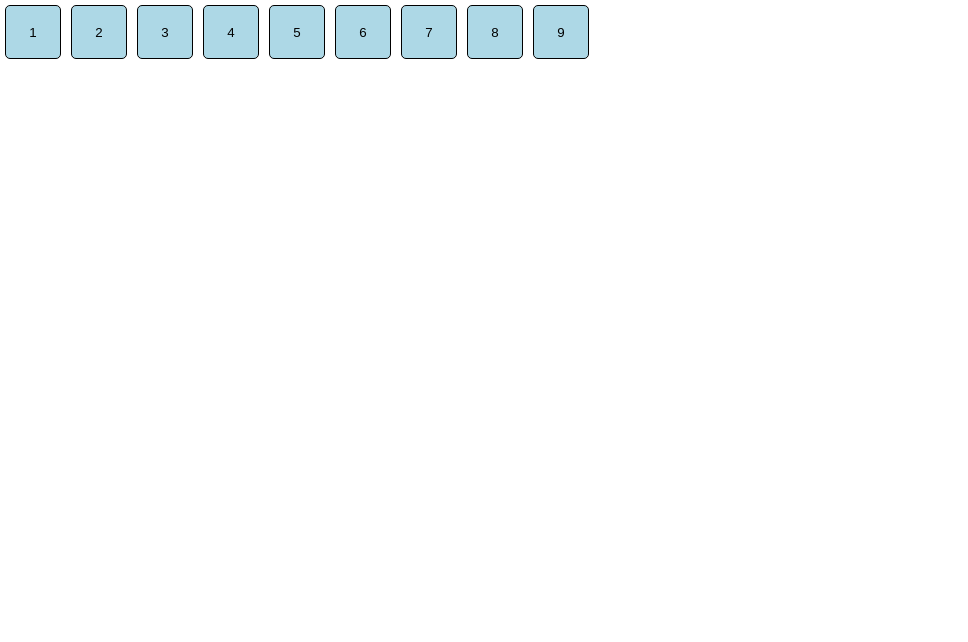
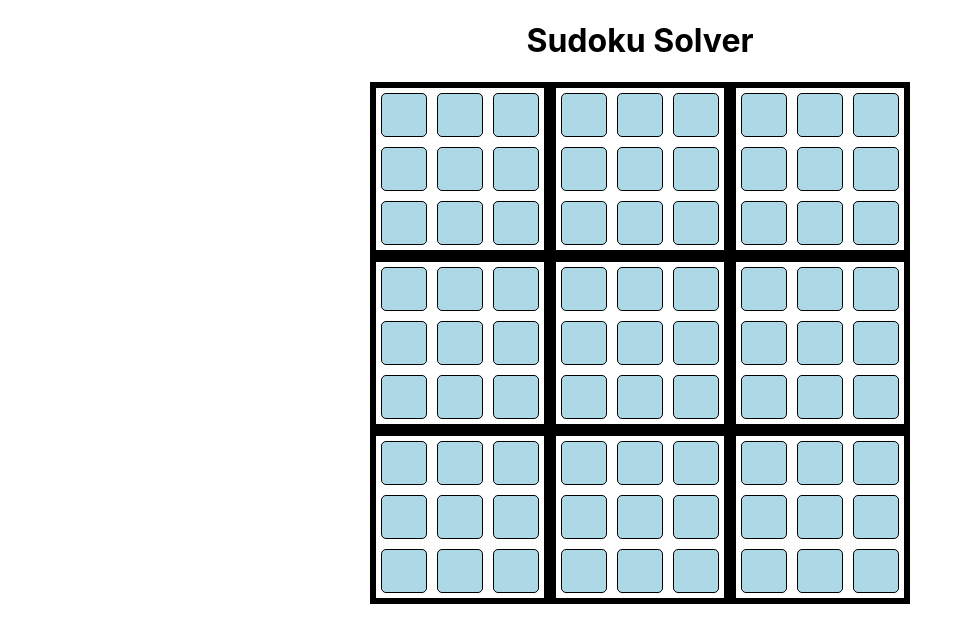
Before and after one commit to Phlipr/sudoku-solver, a React (Create React App) app: page / in a window 1280 px wide. Shown: the top 642 px of the page, without its empty margins (0-968 px from the left). Built offline with nearby package versions, Linux system fonts and the light colour scheme.

Commit message:
Completed most of UI and started on Redux state.

```diff
--- a/package.json
+++ b/package.json
@@ -8,7 +8,11 @@
     "@testing-library/user-event": "^12.1.10",
     "react": "^17.0.2",
     "react-dom": "^17.0.2",
+    "react-redux": "^7.2.6",
     "react-scripts": "4.0.3",
+    "redux": "^4.1.2",
+    "redux-logger": "^3.0.6",
+    "redux-thunk": "^2.4.1",
     "styled-components": "^5.3.3",
     "web-vitals": "^1.0.1"
   },
--- a/src/App.js
+++ b/src/App.js
@@ -1,26 +1,36 @@
 import './App.css';
-import React, { useState } from "react";
+import React from "react";
 import styled from "styled-components";
 
-import Box from './components/box/box.component';
+import Row from './components/row.component';
 
 const Board = styled.div`
-  display: flex;
+  align-items: center;
 `;
 
-const initialBoxList = [1, 2, 3, 4, 5, 6, 7, 8, 9];
+const Title = styled.h1`
+  justify-content: center;
+  align-items: center;
+  text-align: center;
+`;
+
+const Page = styled.div`
+  align-items: center;
+  display: flex;
+  flex-direction: column;
+`;
 
 const App = () => {
-  const [boxes, setBoxes] = useState(initialBoxList);
 
   return (
-    <Board>
-      {
-        boxes.map((box, idx) => (
-          <Box initialValue={box} id={idx} />
-        ))
-      }
-    </Board>
+    <Page>
+      <Title>Sudoku Solver</Title>
+      <Board>
+        <Row id={1} />
+        <Row id={2} />
+        <Row id={3} />
+      </Board>
+    </Page>
   );
 }
 
--- a/src/components/box/box.component.jsx
+++ b/src/components/box.component.jsx
@@ -6,13 +6,13 @@ const BoxContainer = styled.input`
     border-radius: 5px;
     background-color: lightblue;
     text-align: center;
-    width: 50px;
-    height: 50px;
-    margin: 5px;
+    font-size: 20px;
+    height: 40px;
+    width: 40px;
 `;
 
-const Box = ({ initialValue }) => {
-    const [value, setValue] = useState(initialValue);
+const Box = ({ id }) => {
+    const [value, setValue] = useState("");
     return (
         <BoxContainer
             className="box"
--- /dev/null
+++ b/src/components/row.component.jsx
@@ -0,0 +1,22 @@
+import React from "react";
+import styled from "styled-components";
+
+import Square from "./square.component";
+
+const RowContainer = styled.div`
+    display: grid;
+    grid-template-columns: repeat(3, 180px);
+`;
+
+const Row = ({ id }) => (
+    <>
+        <RowContainer>
+            <Square id={`${id}-1`} />
+            <Square id={`${id}-2`} />
+            <Square id={`${id}-3`} />
+        </RowContainer>
+    </>
+
+);
+
+export default Row;
--- /dev/null
+++ b/src/components/square.component.jsx
@@ -0,0 +1,33 @@
+import React from "react";
+import styled from "styled-components";
+
+import Box from "./box.component";
+
+const SquareContainer = styled.div`
+    display: grid;
+    grid-template-columns: repeat(3, 1fr);
+    column-gap: 10px;
+    row-gap: 10px;
+    border: 6px solid black;
+    padding: 5px;
+    align-items: center;
+    margin: auto;
+`;
+
+const Square = ({ id }) => (
+    <>
+        <SquareContainer>
+            <Box id={`${id}-1`} />
+            <Box id={`${id}-2`} />
+            <Box id={`${id}-3`} />
+            <Box id={`${id}-4`} />
+            <Box id={`${id}-5`} />
+            <Box id={`${id}-6`} />
+            <Box id={`${id}-7`} />
+            <Box id={`${id}-8`} />
+            <Box id={`${id}-9`} />
+        </SquareContainer>
+    </>
+);
+
+export default Square;
--- a/src/index.js
+++ b/src/index.js
@@ -3,10 +3,15 @@ import ReactDOM from 'react-dom';
 import './index.css';
 import App from './App';
 import reportWebVitals from './reportWebVitals';
+import { Provider } from "react-redux";
+
+import { store } from "./redux/store";
 
 ReactDOM.render(
   <React.StrictMode>
-    <App />
+    <Provider store={store}>
+      <App />
+    </Provider>
   </React.StrictMode>,
   document.getElementById('root')
 );
--- /dev/null
+++ b/src/redux/box/box.reducer.js
@@ -0,0 +1,14 @@
+import { generateInitialState } from "./box.utils";
+
+const INITIAL_STATE = generateInitialState();
+
+console.log("Initial state = ", INITIAL_STATE);
+
+const boxReducer = (state = INITIAL_STATE, action) => {
+    switch (action.type) {
+        default:
+            return state;
+    }
+}
+
+export default boxReducer;
--- /dev/null
+++ b/src/redux/box/box.utils.js
@@ -0,0 +1,48 @@
+const generateAllBoxIds = (currentString) => {
+    if (currentString[0] > 3) return;
+    if (currentString[2] > 3) return;
+    if (currentString.length === 6) return [currentString.substring(0, 5)];
+
+    var ret = [];
+
+    for (var i = 1; i < 10; i++) {
+        ret.push.apply(ret, generateAllBoxIds(currentString + i + "-"));
+    }
+
+    return ret;
+}
+
+const getRowNumber = (boxId) => {
+    let bigRow = boxId[0];
+    let box = boxId[4];
+
+    let rowlet = Math.ceil(box / 3);
+
+    let row = (bigRow - 1) * 3 + rowlet;
+
+    return row;
+};
+
+const getColumnNumber = (boxId) => {
+    return 1;
+};
+
+const getSquareNumber = (boxId) => {
+    return 1;
+}
+
+export const generateInitialState = () => {
+    let boxIdArray = generateAllBoxIds('');
+
+    let boxState = boxIdArray.reduce((currObject, boxId) => {
+        currObject[boxId] = {
+            possibles: [1, 2, 3, 4, 5, 6, 7, 8, 9],
+            row: getRowNumber(boxId),
+            column: getColumnNumber(boxId),
+            square: getSquareNumber(boxId)
+        };
+        return currObject;
+    }, {});
+
+    return boxState;
+};
--- /dev/null
+++ b/src/redux/root-reducer.js
@@ -0,0 +1,9 @@
+import { combineReducers } from "redux";
+
+import boxReducer from "./box/box.reducer";
+
+const rootReducer = combineReducers({
+    box: boxReducer
+});
+
+export default rootReducer;
--- /dev/null
+++ b/src/redux/store.js
@@ -0,0 +1,13 @@
+import { createStore, applyMiddleware } from "redux";
+import logger from "redux-logger";
+import thunkMiddleware from "redux-thunk";
+
+import rootReducer from "./root-reducer";
+
+const middlewares = [thunkMiddleware];
+
+if (process.env.NODE_ENV === "development") {
+    middlewares.push(logger);
+}
+
+export const store = createStore(rootReducer, applyMiddleware(...middlewares));
```
Also changed, not shown: 1 other file (tests, documents, lock files or other folders).
